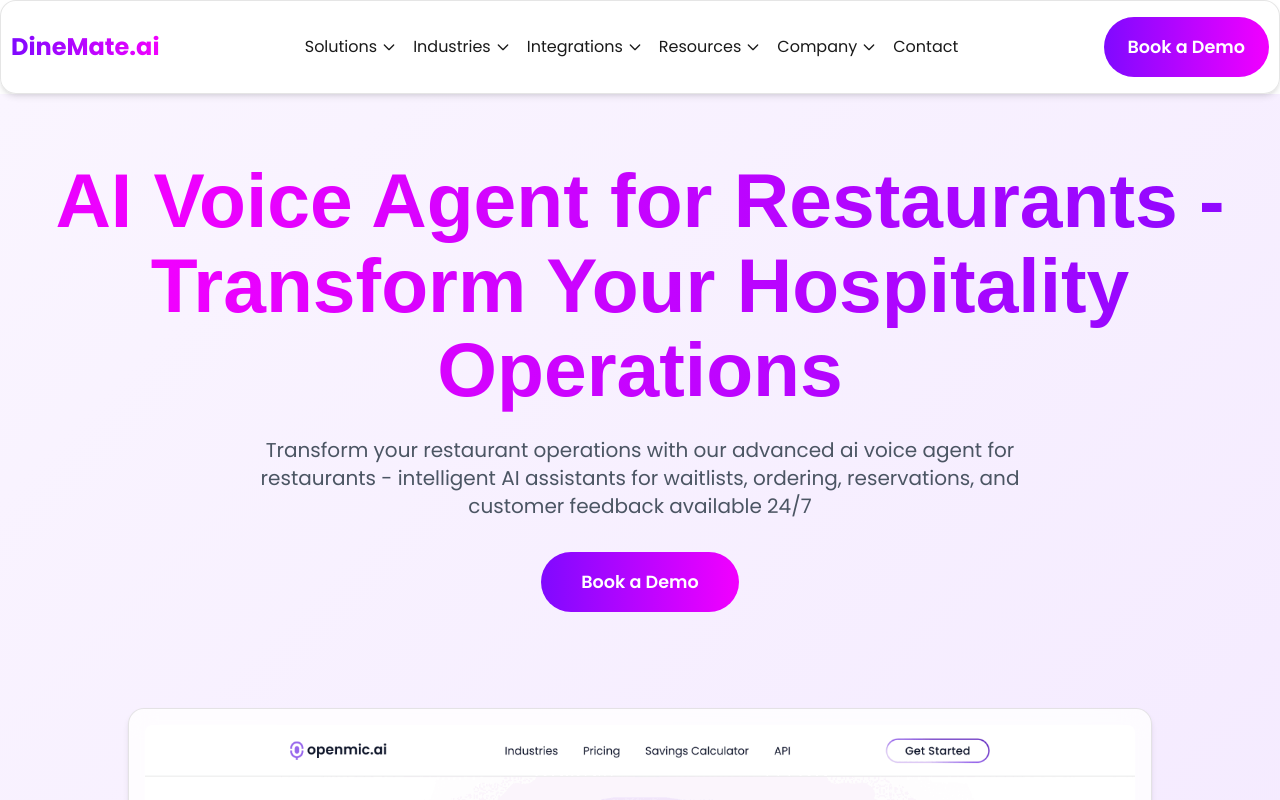
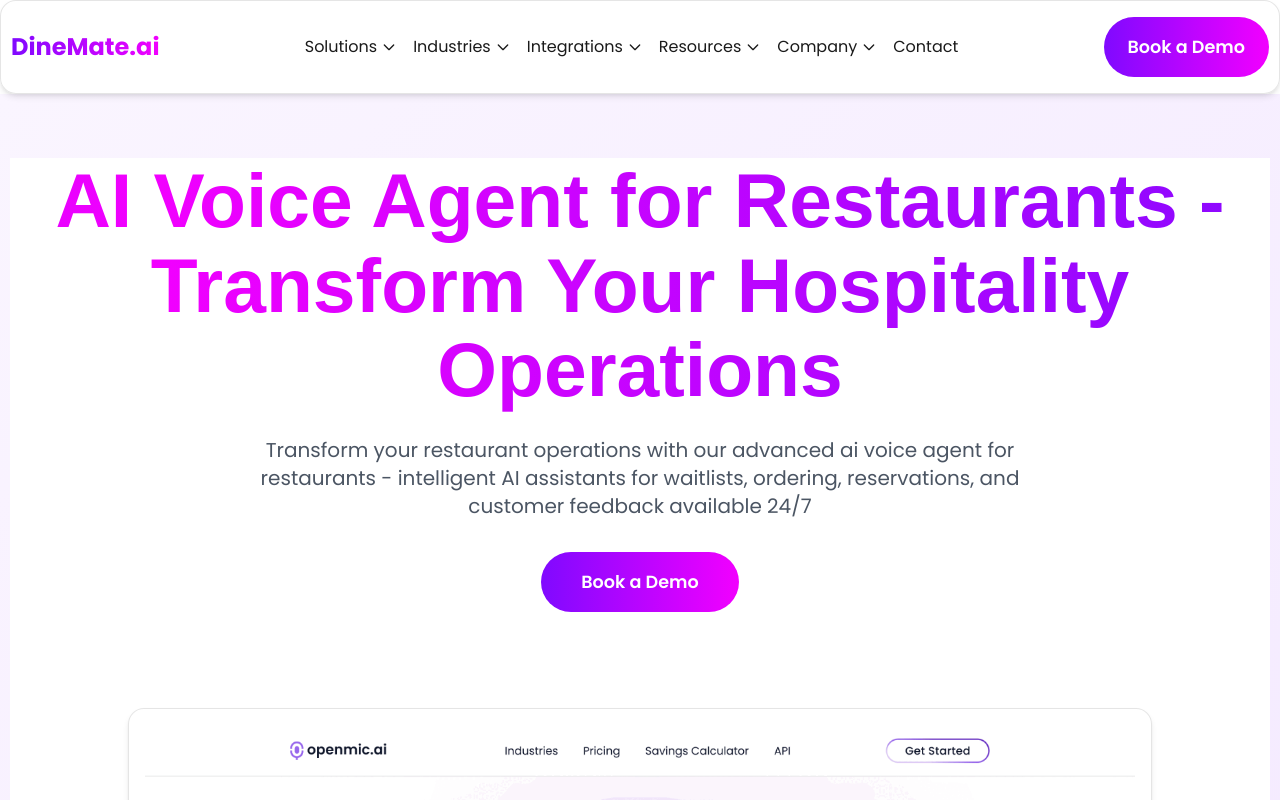
Before and after one commit to surajattackcapital-web/dinemate, a Next.js app: page / in a window 1280 px wide. Shown: the top 800 px of the page. Built offline with nearby package versions, Linux system fonts and the light colour scheme; no server answers; a web font is replaced by a local one.

Commit message:
Fix wrapper background - ensure all pages have consistent white background with proper min-height

```diff
--- a/app/globals.css
+++ b/app/globals.css
@@ -70,6 +70,8 @@
   max-width: var(--wrapper-max-width);
   margin: 0 auto;
   padding: 0 10px;
+  background-color: var(--color-primary);
+  min-height: 100vh;
 }
 
 .padding-section-large {
```
